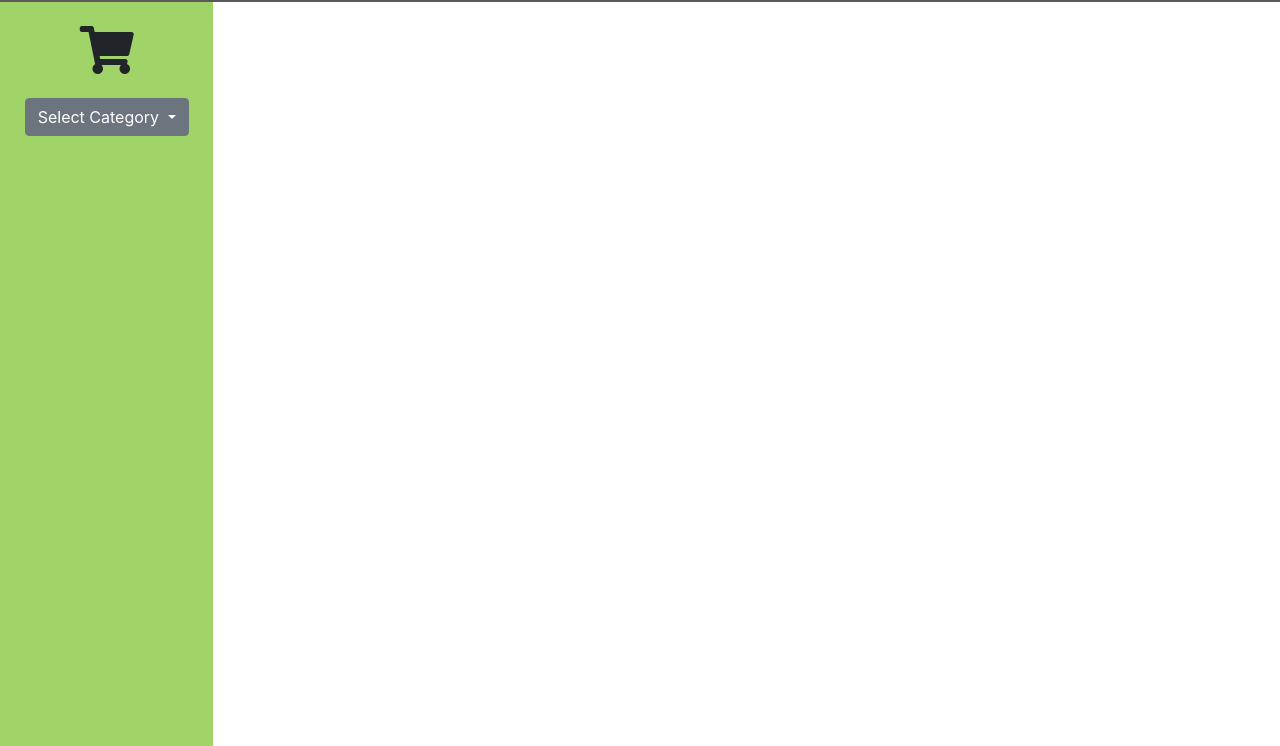
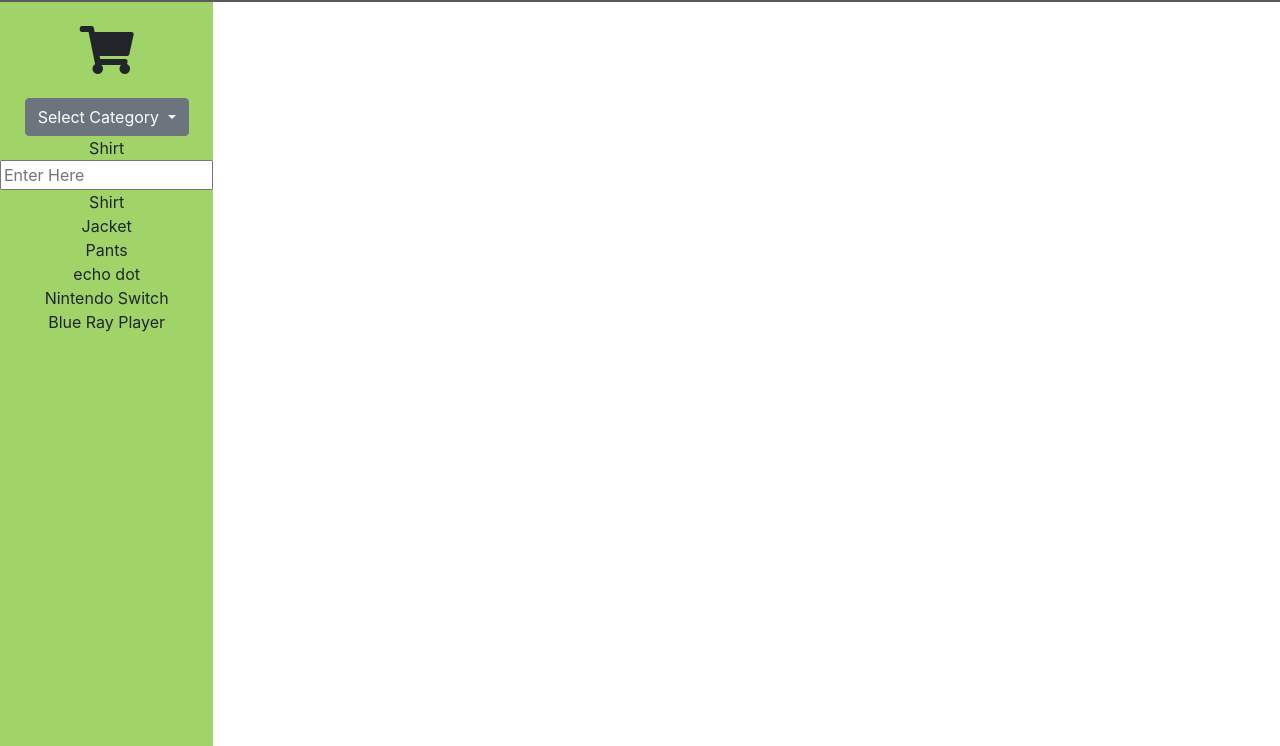
Before and after one commit to slcassidy/Shopping_cart, a plain HTML site: page index.html in a window 1280 px wide. Shown: the part 54-800 px from the top of the page. Drawn offline with nearby package versions, Linux system fonts and the light colour scheme.

Commit message:
Upload 20190224

```diff
--- a/assets/index.js
+++ b/assets/index.js
@@ -19,27 +19,24 @@ const shop =[
 console.log('shop', shop);
 
 // Testing output
-console.log(shop[0].items.tools[1]);
-console.log(shop[0]);
+// console.log(shop[0].items.tools[1]);
+// console.log(shop[0]);
 $('#contentType').append(`<li>${shop[0].items.clothing[0]}</li>`);
-$('#contentType').append(`<li>${shop[0].items[1]}</li>`);
-// $('#groceries').append(`<p>${tasks.grocery.produce[0]}</p>`);
-
-// const render = function() {
-
-    // Adding list Shopping types
-    // for( let i = 0; i < shop[0].items.length; i++ ) {
-    //   $('.contentType').append(`<br>
-    //                             <li>${shop[0].items[i]} </li>
-    //                             `);
-
-            // console.log(shop[0].items[i])
-    // } //End of loop
-    // render();
-    // console.log(`render()`);
-// };    //End of render
 
 
+// Show the list of Clothing
+for( let i = 0; i < shop[0].items.clothing.length; i++ ) {
+    $('#contentType2').append(`<li>${shop[0].items.clothing[i]} </li>`);
+    console.log(shop[0].items.clothing[i]);
+
+  }
+
+  // Show the list of Electronics
+for( let i = 0; i < shop[0].items.electronics.length; i++ ) {
+    $('#contentType2').append(`<li>${shop[0].items.electronics[i]} </li>`);
+    console.log(shop[0].items.clothing[i]);
+
+  }
 
 //End of document
 // });
--- a/index.html
+++ b/index.html
@@ -13,10 +13,14 @@
     <!-- Awesome Font -->
     <link rel="stylesheet" href="https://use.fontawesome.com/releases/v5.7.2/css/all.css" integrity="sha384-fnmOCqbTlWIlj8LyTjo7mOUStjsKC4pOpQbqyi7RrhN7udi9RwhKkMHpvLbHG9Sr" crossorigin="anonymous">
 
-    <!-- Bootstrap CSS -->
-      <!-- Bootstrap CSS -->
-    <!-- Bootstrap CSS -->
+    <!-- Bootstrap Javascript & Css -->
+    <script src="https://code.jquery.com/jquery-3.2.1.slim.min.js" integrity="sha384-KJ3o2DKtIkvYIK3UENzmM7KCkRr/rE9/Qpg6aAZGJwFDMVNA/GpGFF93hXpG5KkN" crossorigin="anonymous"></script>
+    <script src="https://cdnjs.cloudflare.com/ajax/libs/popper.js/1.12.9/umd/popper.min.js" integrity="sha384-ApNbgh9B+Y1QKtv3Rn7W3mgPxhU9K/ScQsAP7hUibX39j7fakFPskvXusvfa0b4Q" crossorigin="anonymous"></script>
+    <script src="https://maxcdn.bootstrapcdn.com/bootstrap/4.0.0/js/bootstrap.min.js" integrity="sha384-JZR6Spejh4U02d8jOt6vLEHfe/JQGiRRSQQxSfFWpi1MquVdAyjUar5+76PVCmYl" crossorigin="anonymous"></script>
+   <!-- Bootstrap CSS -->
     <link rel="stylesheet" href="https://stackpath.bootstrapcdn.com/bootstrap/4.1.3/css/bootstrap.min.css">
+
+
 
     <!-- Regular CSS  -->
       <link rel="stylesheet" type="text/css" href="assets/style.css">
@@ -64,14 +68,14 @@
 
                           </div>
                         </div>
-
-
-                    <!-- <li class="list-group-item">Testing</li>
-                    <li class="list-group-item">Testing1</li>
-                    <li class="list-group-item">Testing2</li>  -->
-                    <!-- <div id="contentType"></div> -->
-                    <!-- <li class="list-group-item" id="contentType"></li>                      -->
-                    <!-- <div class="contentType"></div> -->
+                    <!-- Test one line -->
+                    <div id="contentType"></div>
+                    <!-- Testing Data in field -->
+                    <input id="category" placeholder="Enter Here">
+                    <!-- Array of information -->
+                    <div id="contentType2"></div>
+                    <!-- <li class="list-group-item" id="contentType"></li>
+                       <div class="contentType"></div> -->
                     <!-- <li class="list-group-item contentType"></li> -->
                     <!-- <a class="nav-link Active Content" href="#" id="view"></a> -->
             <!-- </nav> -->
```
